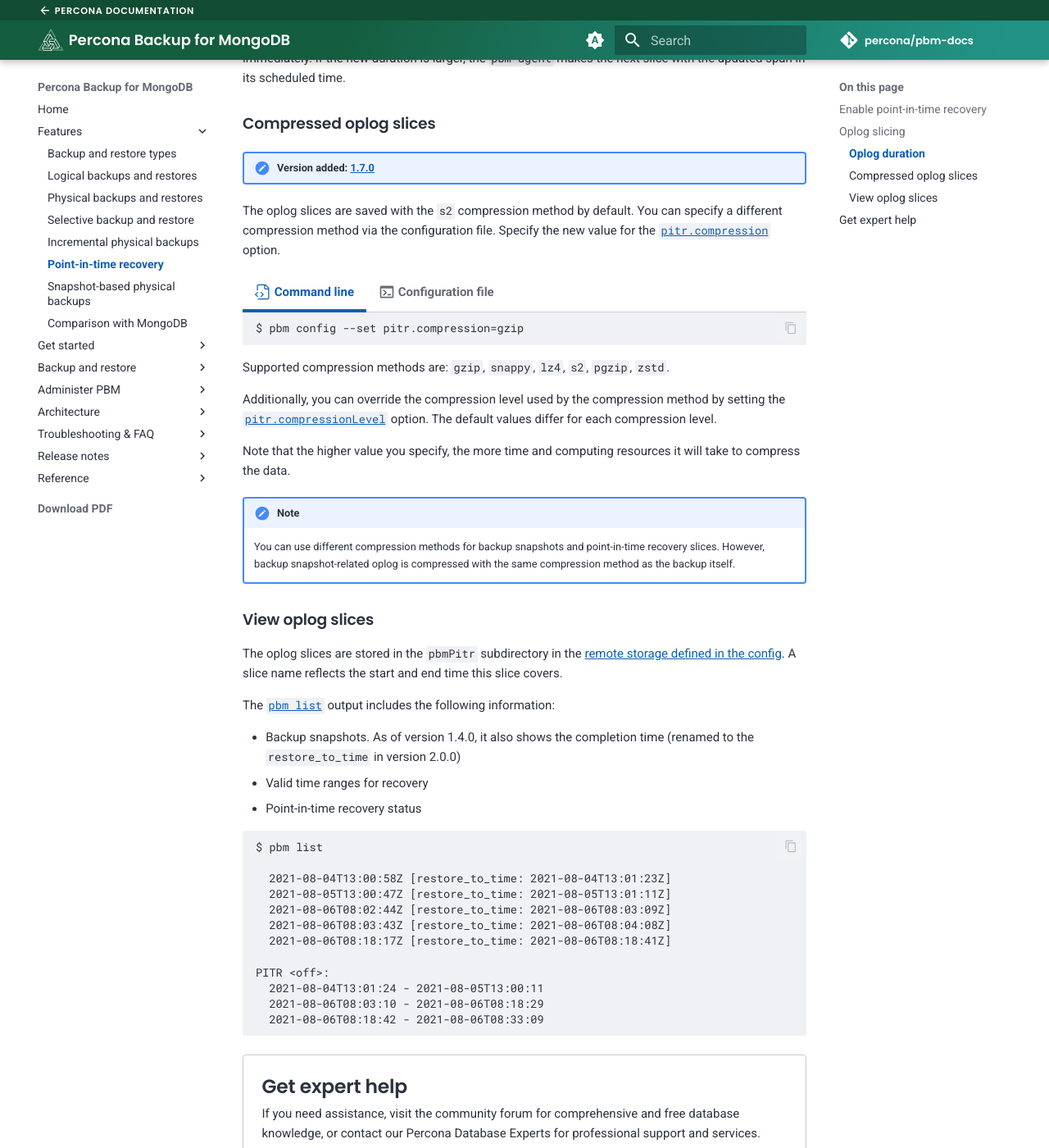
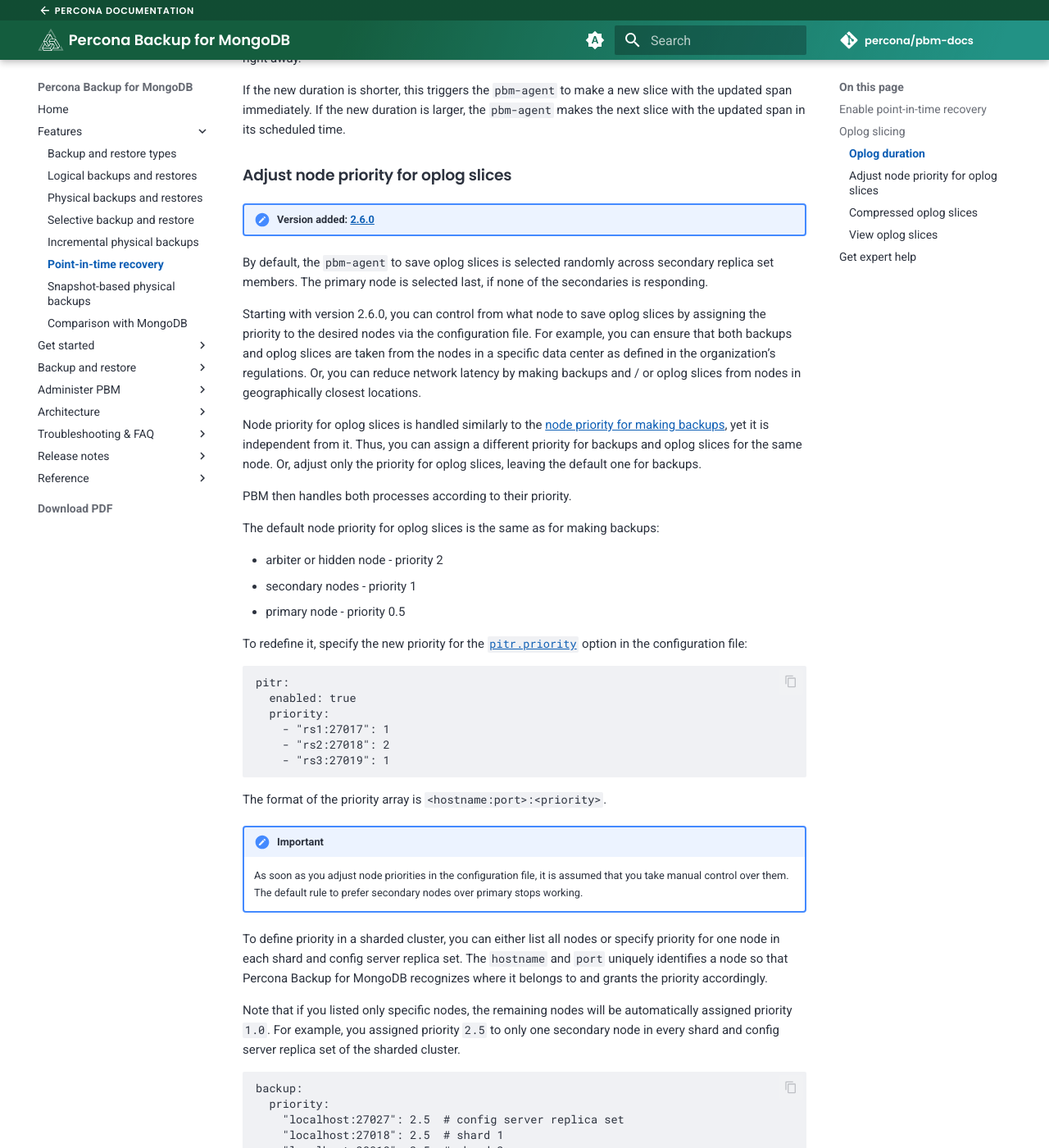
Before and after one commit to percona/pbm-docs, an MkDocs documentation site: the page built from docs/features/point-in-time-recovery.md, in a window 1280 px wide and 1400 px high, scrolled down 1826 px. Shown: the whole window at 82% size. Built offline with MkDocs 1.6.1 and Material for MkDocs 9.7.7, drawn with Linux system fonts in a browser that asks for light colours; nearby versions of some CDN libraries; comment, search, counter and statistics services are not loaded; some of the changed text lies outside the part shown.

Commit message:
PBM-1043 PITR node priority
docs/features/point-in-time-recovery.md

````diff
--- a/docs/features/point-in-time-recovery.md
+++ b/docs/features/point-in-time-recovery.md
@@ -26,6 +26,8 @@
      ```
 
 The `pbm-agent` starts [saving consecutive slices of the oplog](#oplog-slicing) periodically. A method similar to the way replica set nodes elect a new primary is used to select the `pbm-agent` that saves the oplog slices. (Find more information in [pbm-agent](../details/pbm-agent.md).)
+
+You can, however, influence the pbm-agent election by assigning a priority to the `mongod` nodes. See the [Adjust node priority for oplog slices](#adjust-node-priority-for-oplog-slices) for details.
 
 
 [Restore to a point-in-time](../usage/pitr-tutorial.md){ .md-button .md-button }
@@ -78,6 +80,58 @@
 If you set the new duration when the `pbm-agent` is making an oplog slice, the slice’s span is updated right away.
 
 If the new duration is shorter, this triggers the `pbm-agent` to make a new slice with the updated span immediately. If the new duration is larger,  the `pbm-agent` makes the next slice with the updated span in its scheduled time.
+
+### Adjust node priority for oplog slices
+
+!!! admonition "Version added: [2.6.0](../release-notes/2.6.0.md)"
+
+By default, the `pbm-agent` to save oplog slices is selected randomly across secondary replica set members. The primary node is selected last, if none of the secondaries is responding.
+
+Starting with version 2.6.0, you can control from what node to save oplog slices by assigning the priority to the desired nodes via the configuration file. For example, you can ensure that both backups and oplog slices are taken from the nodes in a specific data center as defined in the organization's regulations. Or, you can reduce network latency by making backups and / or oplog slices from nodes in geographically closest locations.
+
+Node priority for oplog slices is handled similarly to the [node priority for making backups](../usage/start-backup.md#adjust-node-priority-for-backups), yet it is independent from it. Thus, you can assign a different priority for backups and oplog slices for the same node. Or, adjust only the priority for oplog slices, leaving the default one for backups.
+
+PBM then handles both processes according to their priority.
+
+The default node priority for oplog slices is the same as for making backups:
+
+* arbiter or hidden node - priority 2
+* secondary nodes - priority 1
+* primary node - priority 0.5
+
+To redefine it, specify the new priority for the [`pitr.priority`](../reference/pitr-options.md#pitrnodepriority) option in the configuration file:
+
+```yaml
+pitr:
+  enabled: true
+  priority:
+    - "rs1:27017": 1
+    - "rs2:27018": 2
+    - "rs3:27019": 1
+```
+
+The format of the priority array is `<hostname:port>:<priority>`.
+
+!!! important
+
+    As soon as you adjust node priorities in the configuration file, it is assumed that you take manual control over them. The default rule to prefer secondary nodes over primary stops working.
+
+To define priority in a sharded cluster, you can either list all nodes or specify priority for one node in each shard and config server replica set. The `hostname` and `port` uniquely identifies a node so that Percona Backup for MongoDB recognizes where it belongs to and grants the priority accordingly.
+
+Note that if you listed only specific nodes, the remaining nodes will be automatically assigned priority `1.0`. For example, you assigned priority `2.5` to only one secondary node in every shard and config server replica set of the sharded cluster.
+
+```yaml
+backup:
+  priority:
+    "localhost:27027": 2.5  # config server replica set
+    "localhost:27018": 2.5  # shard 1
+    "localhost:28018": 2.5  # shard 2
+```
+
+The remaining secondaries and the primary nodes in the cluster receive priority `1.0`.
+
+PBM save oplog slices from the node with the highest priority. If this node is not responding, it selects the next priority node. If there are several nodes with the same priority, one of them is randomly elected for saving oplog slices.
+
 
 ### Compressed oplog slices
 
````
Also changed, not shown: docs/reference/pitr-options.md (+16 -0 lines).
